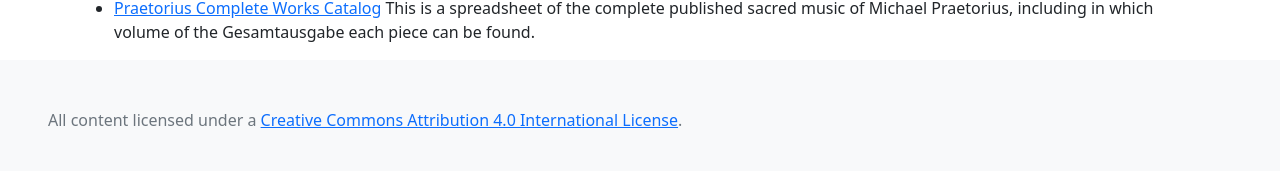
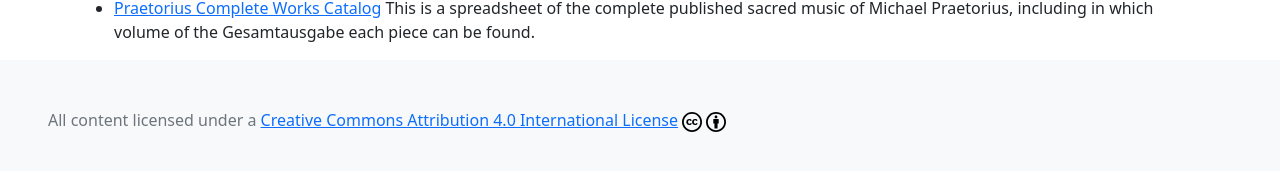
Before and after one commit to coranglais16/liturgical-music, a Jekyll site: the page built from docs/links.md, in a window 1280 px wide. Shown: the part 367-538 px from the top of the page. Built offline with Jekyll 4.4.1, drawn with Linux system fonts in a browser that asks for light colours; our own code applies the rules of GitHub Pages for plain Markdown files; a style sheet for code colours, icons or effects is not loaded.

Commit message:
mv footer to default.html and add cc icons

```diff
--- a/docs/_includes/footer.html
+++ /dev/null
@@ -1 +0,0 @@
-<p>All content licensed under a <a href="https://creativecommons.org/licenses/by/4.0/">Creative Commons Attribution 4.0 International License</a>.</p>
--- a/docs/_layouts/default.html
+++ b/docs/_layouts/default.html
@@ -40,7 +40,10 @@
 
 <!-- footer -->
 <footer class="p-5 text-secondary bg-light">
-	{% include footer.html %}
+	All content licensed under a
+	<a href="https://creativecommons.org/licenses/by/4.0/">Creative Commons Attribution 4.0 International License</a>
+	<a href="https://creativecommons.org/licenses/by/4.0/"><img src="assets/icons/icon-cc.svg" height="20"></a>
+	<a href="https://creativecommons.org/licenses/by/4.0/"><img src="assets/icons/icon-cc-attrib.svg" height="20"></a>
 </footer>
 
 <!-- JavaScript -->
```
Also changed, not shown: docs/assets/icons/icon-cc-attrib.svg (added), docs/assets/icons/icon-cc.svg (added).
